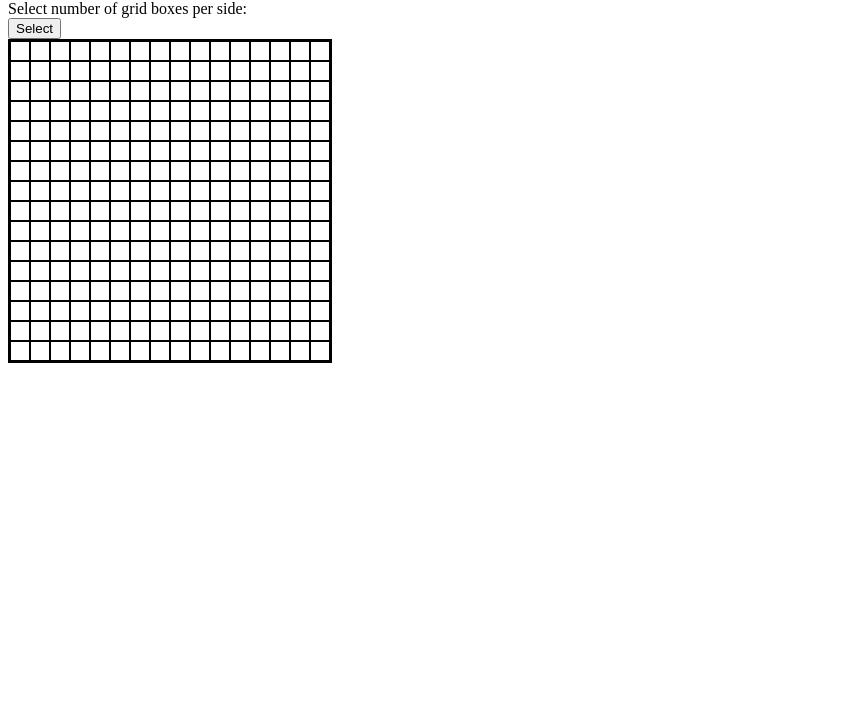
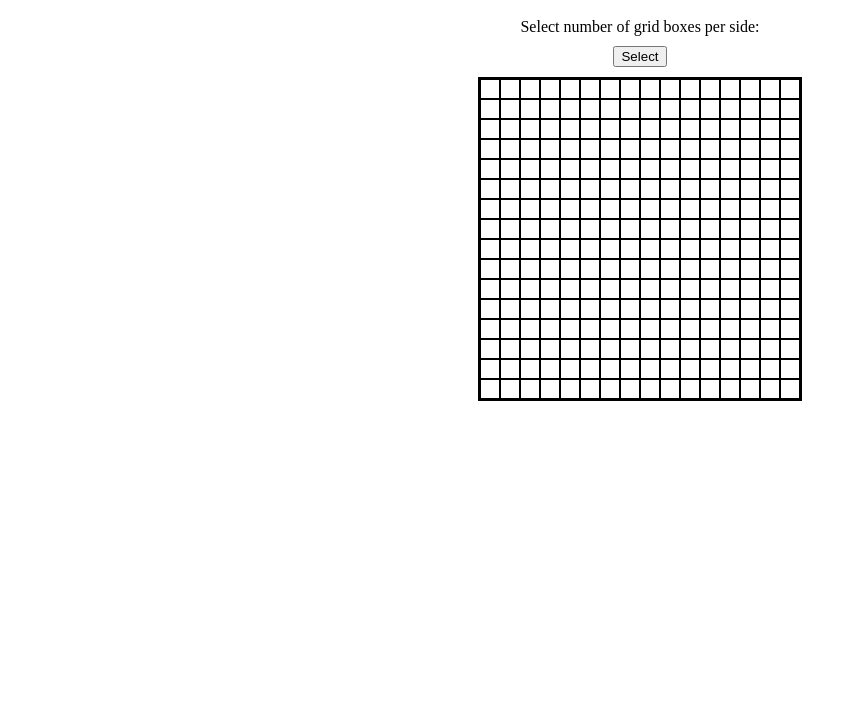
Before and after one commit to harithkhan/odin-Etch-a-Sketch, a plain HTML site: page index.html in a window 1280 px wide. Shown: the part 80-800 px from the top of the page, without its empty margins (0-857 px from the left). Drawn offline with Linux system fonts and the light colour scheme.

Commit message:
style: center page elements

```diff
--- a/index.html
+++ b/index.html
@@ -9,9 +9,11 @@
     <link rel="stylesheet" href="style.css">
 </head>
 <body>
-    <h1>Etch-a-Sketch</h1>
-    <div id="indicateGrid">Select number of grid boxes per side:</div>
-    <button id="gridButton">Select</button>
-    <div id="gridContainer"></div>
+    <div class="container">
+        <h1>Etch-a-Sketch</h1>
+        <div id="indicateGrid">Select number of grid boxes per side:</div>
+        <button id="gridButton">Select</button>
+        <div id="gridContainer"></div>
+    </div>
 </body>
 </html>
--- a/style.css
+++ b/style.css
@@ -1,3 +1,11 @@
+.container {
+    box-sizing: border-box;
+    display: flex;
+    flex-direction: column;
+    align-items: center;
+    gap: 10px;
+}
+
 #gridContainer {
     width: 320px;
     height: 320px;
```
